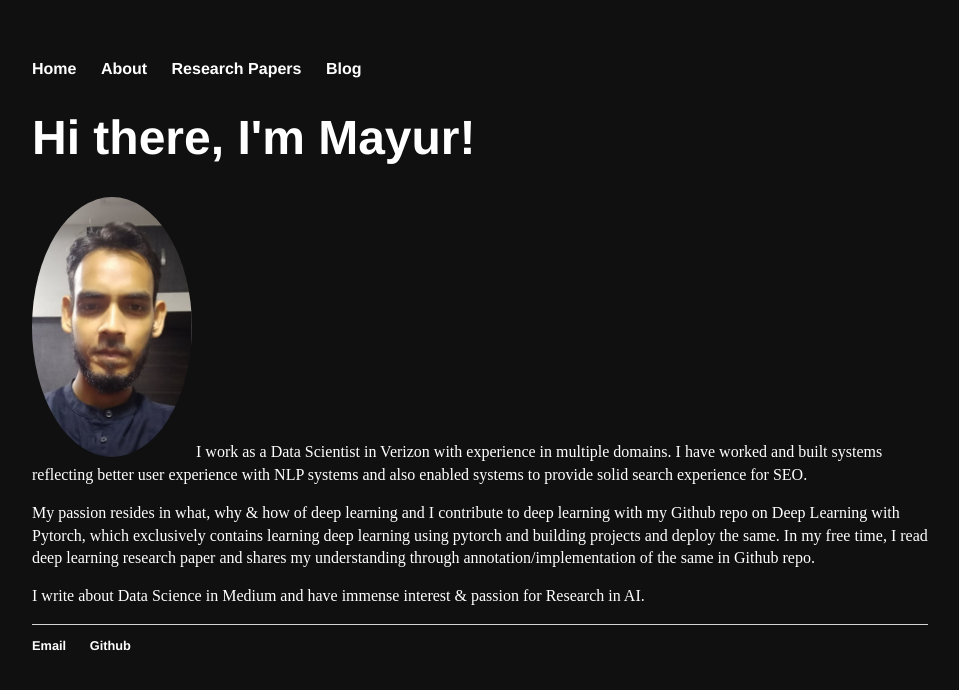
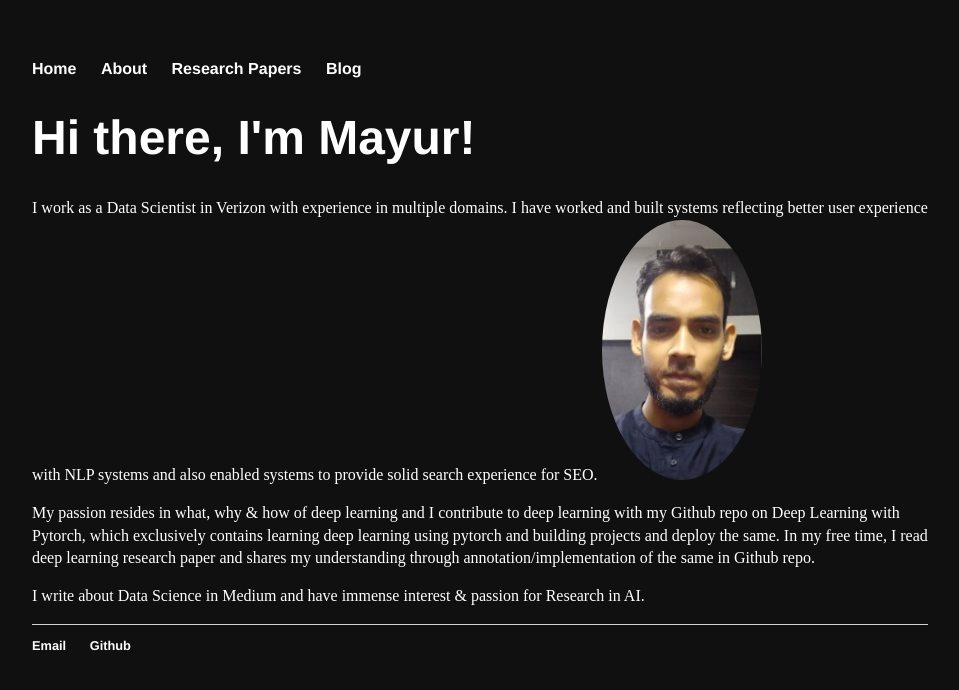
Before and after one commit to Mayurji/mayurji.github.io, a Jekyll site: the page built from index.html, in a window 1280 px wide. Shown: the top 690 px of the page, without its empty margins (160-1119 px from the left). Built offline with Jekyll 4.4.1, drawn with Linux system fonts in a browser that asks for light colours.

Commit message:
Update index.html

```diff
--- a/index.html
+++ b/index.html
@@ -8,10 +8,10 @@ title: Math + Computing = AI
 </head>
 <h1>Hi there, I'm Mayur!</h1>
 
-<p><img src="{{site.url}}/assets/images/profile/mayur.jpg" class="image-cropper" alt="avatar" class="profile-pic">
-I work as a Data Scientist in Verizon with experience in multiple domains. I have worked and built systems reflecting
-better user experience with NLP systems and also enabled systems to provide solid search experience for SEO.</p>
-
+<p>I work as a Data Scientist in Verizon with experience in multiple domains. I have worked and built systems reflecting
+better user experience with NLP systems and also enabled systems to provide solid search experience for SEO.
+<img src="{{site.url}}/assets/images/profile/mayur.jpg" class="image-cropper" alt="avatar" class="profile-pic">
+</p>
 <p>My passion resides in what, why & how of deep learning and I contribute to deep learning with my Github repo on Deep
 Learning with Pytorch, which exclusively contains learning deep learning using pytorch and building projects and deploy
 the same. In my free time, I read deep learning research paper and shares my understanding through annotation/implementation
```
